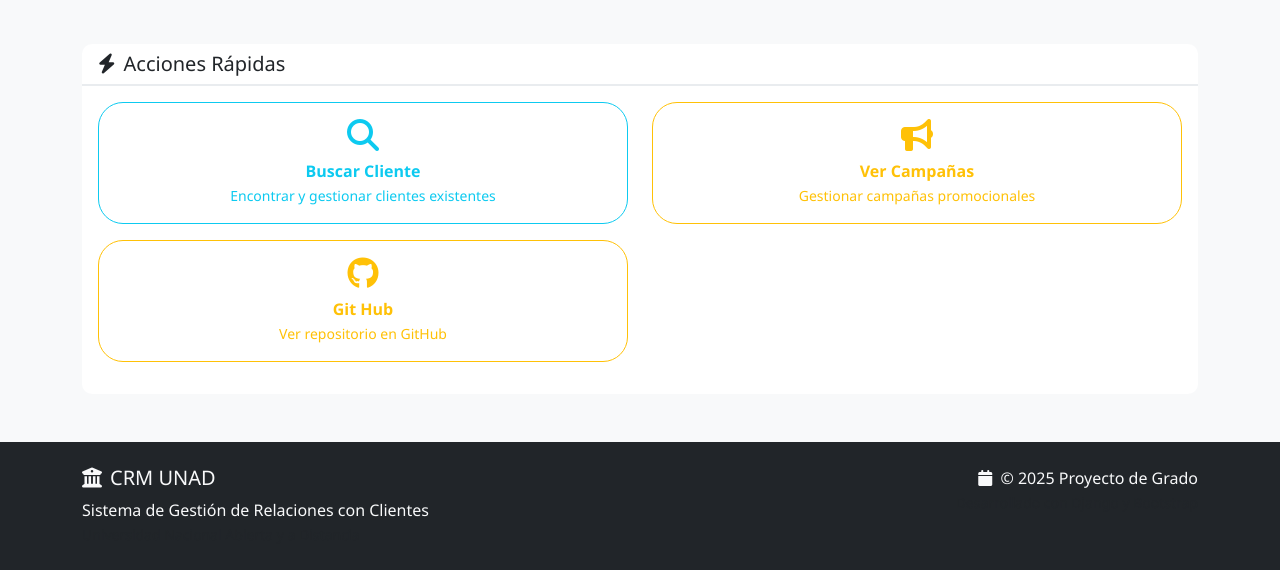
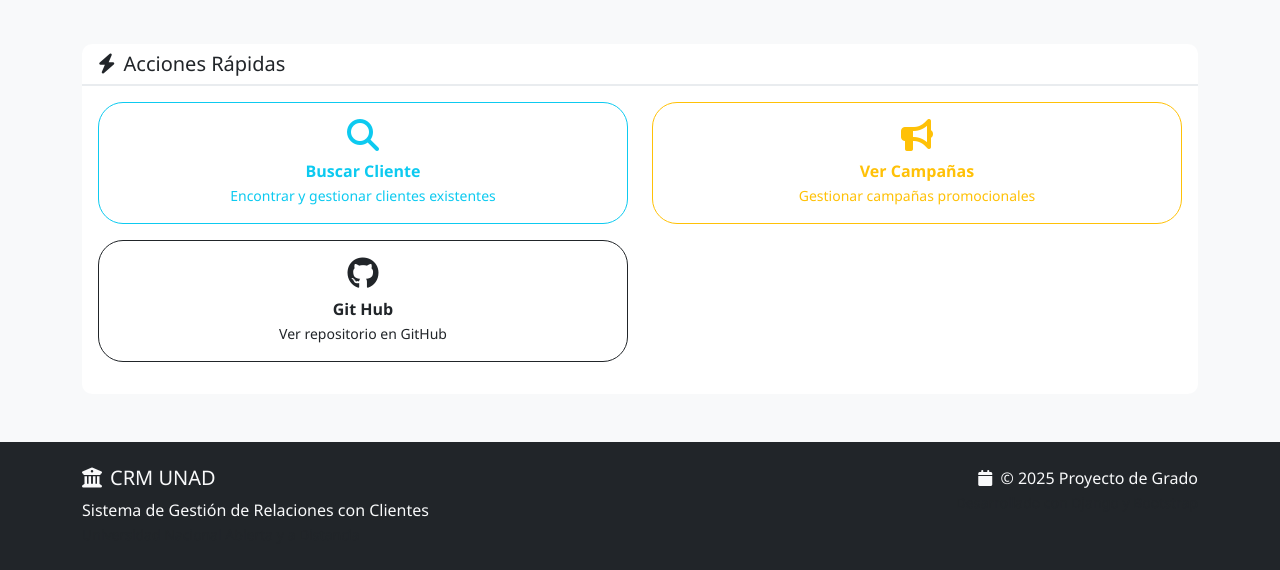
Before and after one commit to AndresBarracuda/PROYECTO_DE_GRADO_UNAD_2025, a Django app: page / in a window 1280 px wide. Shown: the part 1078-1648 px from the top of the page. Run offline with Django 4.2, Linux system fonts and the light colour scheme; data comes from the database, SQL or seed files in the repository; parts of the project's set-up code (start-up, migrations or seed data) failed here and were passed over.

Commit message:
PROYECTO_DE_GRADO_UNAD_2025

```diff
--- a/templates/crm/index.html
+++ b/templates/crm/index.html
@@ -176,7 +176,7 @@
                         </a>
                     </div>
                     <div class="col-md-6 mb-3">
-                        <a href="https://github.com/AndresBarracuda/PROYECTO_DE_GRADO_UNAD_2025" class="btn btn-outline-warning w-100 py-3" target="_blank" rel="noopener noreferrer">
+                        <a href="https://github.com/AndresBarracuda/PROYECTO_DE_GRADO_UNAD_2025" class="btn btn-outline-dark w-100 py-3" target="_blank" rel="noopener noreferrer">
                             <i class="fab fa-github fa-2x d-block mb-2"></i>
                             <strong>Git Hub</strong>
                             <br><small>Ver repositorio en GitHub</small>
```
